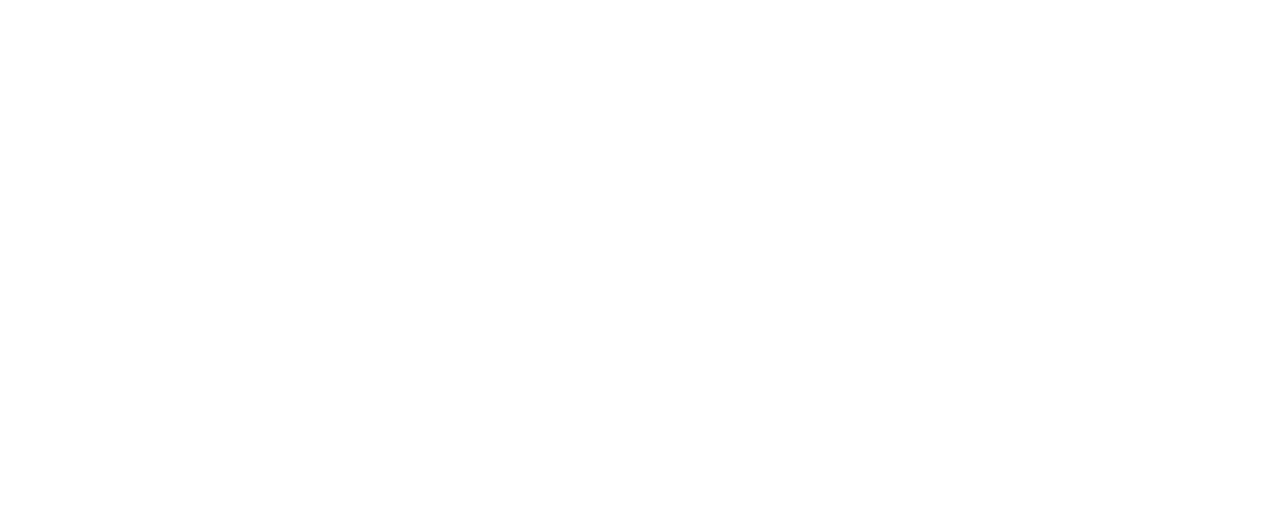
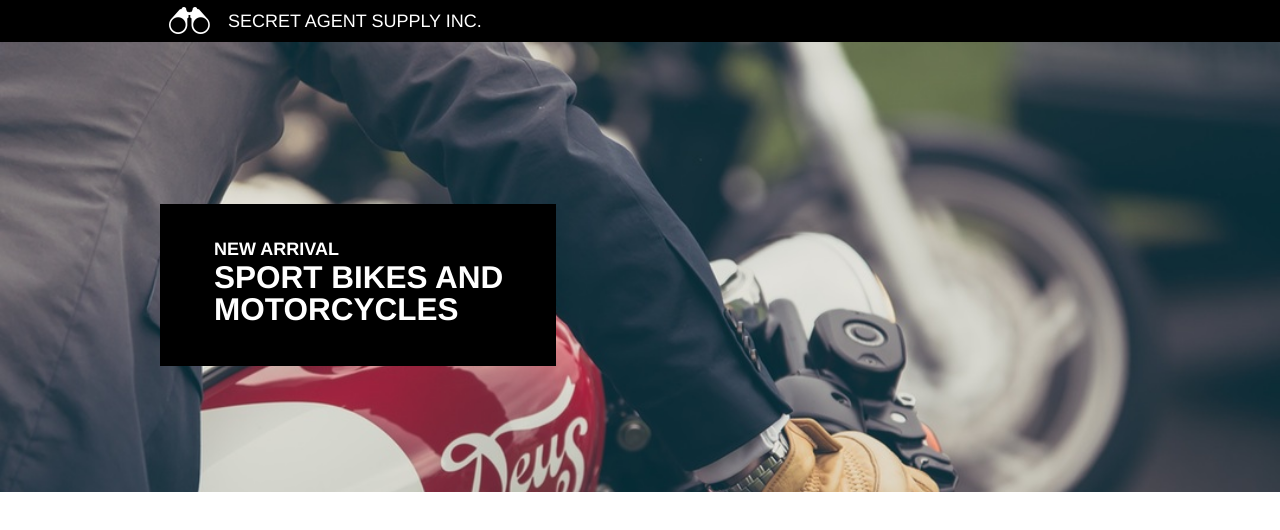
Before and after one commit to thelarchmage/SecretAgentSupply, a plain HTML site: page index.html in a window 1280 px wide. Drawn offline with Linux system fonts and the light colour scheme.

Commit message:
New Arrival Section Complete

```diff
--- a/index.html
+++ b/index.html
@@ -7,6 +7,25 @@
     <link rel="stylesheet" type="text/css" href="./resources/css/style.css">
   </head>
   <body>
-
+    <!-- HEADER SECTION -->
+    <header>
+      <div class="container" id="header_box">
+        <div class="logo">
+          <img src="./resources/images/logo.png" alt="Logo Binoculars">
+        </div>
+        <div class="header_title">
+          <h1>SECRET AGENT SUPPLY INC.</h1>
+        </div>
+      </div>
+    </header>
+    <!-- NEW ARRIVAL SECTION -->
+    <div class="container" id="arrival_box">
+      <div class="arrival_content">
+        <div class="arrival_text">
+          <h2>NEW ARRIVAL</h2>
+          <h3>SPORT BIKES AND MOTORCYCLES</h3>
+        </div>
+      </div>
+    </div>
   </body>
 </html>
--- a/resources/css/style.css
+++ b/resources/css/style.css
@@ -7,3 +7,72 @@ html {
   font-size: 18px;
   font-family: Helvetica, sans-serif;
 }
+
+header {
+  width: 100%;
+  height: auto;
+  background-color: black;
+}
+
+#header_box {
+  display: flex;
+  width: 960px;
+  height: 2.32rem;
+  margin: 0 auto;
+  flex-direction: row;
+  justify-content: flex-start;
+}
+
+.logo img {
+  height: 1.5rem;
+  width: auto;
+  margin: 0.41rem 0.5rem;
+}
+
+.header_title {
+  color: white;
+  font-size: 1rem;
+  margin: auto 0.5rem;
+}
+
+#arrival_box {
+  display: block;
+  width: 100%;
+  height: 25rem;
+  margin: 0 auto;
+  background-image: url(../images/moto.jpeg);
+  background-size: cover;
+}
+
+.arrival_content {
+  width: 960px;
+  height: 100%;
+  margin: 0 auto;
+}
+
+.arrival_text {
+  position: relative;
+  top: 9rem;
+  width: 22rem;
+  height: 9rem;
+  display: block;
+  background-color: black;
+}
+
+.arrival_text h2 {
+  display: block;
+  font-size: 1rem;
+  margin-left: 3rem;
+  padding-top: 2rem;
+  font-weight: bold;
+  color: white;
+}
+
+.arrival_text h3 {
+  display: block;
+  font-size: 1.75rem;
+  margin-left: 3rem;
+  padding-top: 0.25rem;
+  font-weight: bold;
+  color: white;
+}
```
